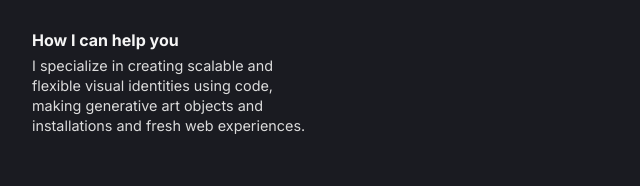
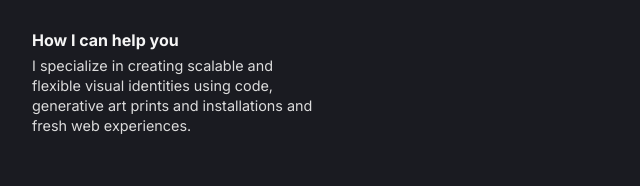
Before and after one commit to dadaismee/DigitalBusinessCard, a React (Create React App) app: page / in a window 1280 px wide. Shown: the part 430-616 px from the top of the page, without its empty margins (0-640 px from the left). Built offline with nearby package versions, Linux system fonts and the light colour scheme.

Commit message:
Added jest resolution to package.json

```diff
--- a/package.json
+++ b/package.json
@@ -2,6 +2,10 @@
   "name": "gpt3-own",
   "version": "0.1.0",
   "private": true,
+  "homepage": "https://dadaismee.github.io/DigitalBusinessCard",
+  "resolutions": {
+    "babel-jest": "23.6.0"
+  },
   "dependencies": {
     "@testing-library/jest-dom": "^5.16.5",
     "@testing-library/react": "^13.4.0",
@@ -15,6 +19,8 @@
     "web-vitals": "^2.1.4"
   },
   "scripts": {
+    "predeploy": "npm run build",
+    "deploy": "gh-pages -d build",
     "start": "react-scripts start",
     "build": "react-scripts build",
     "test": "react-scripts test",
--- a/src/App.js
+++ b/src/App.js
@@ -11,9 +11,9 @@ const App = () => {
         {/* <Interests /> */}
         <Footer />
       </div>
-      {/* <div className="App__sketch">
+      <div className="App__sketch">
         <SketchImage />
-      </div> */}
+      </div>
     </div>
     )
   }
--- a/src/components/About/About.jsx
+++ b/src/components/About/About.jsx
@@ -5,7 +5,7 @@ const About = () => {
   return (
     <div className='about__container'>
       <h3>How I can help you</h3>
-      <p>I specialize in creating scalable and flexible visual identities using code, making generative art objects and installations and fresh web experiences.</p>
+      <p>I specialize in creating scalable and flexible visual identities using code, generative art prints and installations and fresh web experiences.</p>
     </div>
   )
 }
--- a/src/components/Info/Info.jsx
+++ b/src/components/Info/Info.jsx
@@ -13,7 +13,7 @@ const Info = () => {
         <h1>Valerii Shevchenko</h1>
         <h4>Digital designer / Web-developer</h4>
         <div className='info__buttons-container'>
-         <a href='https://t.me/emsiadad'>
+         <a href='https://t.me/emsiadad' target="_blank">
           <button className='info__buttons-container_button info__buttons-container_button-left'>
               <img className='info__buttons-container_button-img' src={telegram}/>
               Telegram
```
Also changed, not shown: 1 other file (tests, documents, lock files or other folders).
